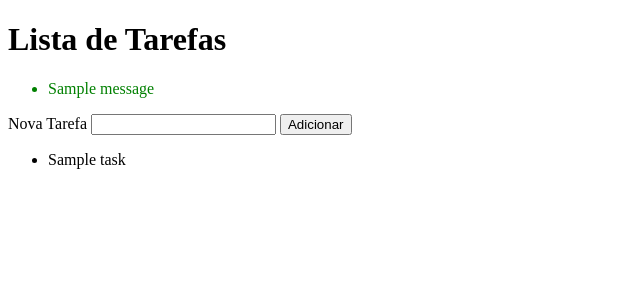
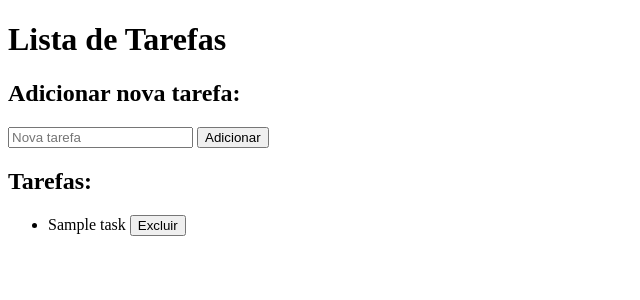
Before and after one commit to Mptp2000/-to-do-list, a Flask app: page / in a window 1280 px wide. Shown: the top 300 px of the page, without its empty margins (0-640 px from the left). Run offline with Flask 3, Linux system fonts and the light colour scheme; tables that the repository leaves empty hold one stand-in row (values such as "Sample post"); one stand-in notice (Sample message) is shown.

Commit message:
Index.html atualizado, adicionado botão de excluir tarefas, adicionado flash de sucess e danger.

```diff
--- a/app.py
+++ b/app.py
@@ -1,42 +1,51 @@
-from flask import Flask, render_template, redirect,request,url_for, flash
+from flask import Flask, render_template, redirect, request, url_for, flash
 from database import db
 from models.Task import Task
 
 
-
-app = Flask (__name__)
-app.config['SQLALCHEMY_DATABASE_URI'] = 'sqlite:///tasks.db'
+app = Flask(__name__)
+app.config['SQLALCHEMY_DATABASE_URI'] = 'sqlite:///tasks.db'  # Certifique-se de que o nome do arquivo do banco de dados é 'tasks.db'
 app.config['SQLALCHEMY_TRACK_MODIFICATIONS'] = False
 app.config['SECRET_KEY'] = 'chavesecreta1'
 
 db.init_app(app)
 
-@app.before_request
-def create_tables():
+# Criação das tabelas ao rodar a aplicação
+with app.app_context():
     db.create_all()
 
-
-
-@app.route('/') #Rota principal para exibir tarefas
+# Rota principal para exibir tarefas
+@app.route('/')
 def index():
-    tasks = Task.query.all()
+    tasks = Task.query.all()  # Carrega todas as tarefas do banco
     return render_template('index.html', tasks=tasks)
 
-
-@app.route('/add', methods = ['POST'])
+# Rota para adicionar uma nova tarefa
+@app.route('/add_task', methods=['POST'])
 def add_task():
-    title = request.form.get('title')
+    title = request.form.get('title')  # Obtém o título da tarefa
     if not title:
-        flash('O titulo da tarefa é obrigatório!', 'error')
+        flash('O título da tarefa é obrigatório!', 'error')  # Exibe um erro se o título não for fornecido
         return redirect(url_for('index'))
 
-    new_task = Task(title=title)
-    db.session.add(new_task)
-    db.session.commit()
-    flash('Tarefa adicionada com sucesso', 'success')
-    return redirect(url_for('index'))
+    new_task = Task(title=title)  # Cria uma nova tarefa
+    db.session.add(new_task)  # Adiciona a nova tarefa ao banco
+    db.session.commit()  # Confirma a transação
+    flash('Tarefa adicionada com sucesso!', 'success')  # Exibe uma mensagem de sucesso
+    return redirect(url_for('index'))  # Redireciona para a página principal
 
+# Rota para excluir uma tarefa
+@app.route('/delete/<int:task_id>', methods=['POST'])
+def delete_task(task_id):
+    task = Task.query.get(task_id)  # Encontra a tarefa pelo ID
+    if task:
+        db.session.delete(task)  # Deleta a tarefa
+        db.session.commit()  # Confirma a transação
+        flash('Tarefa excluída com sucesso!', 'success')  # Exibe mensagem de sucesso
+    else:
+        flash('Tarefa não encontrada.', 'error')  # Caso não encontre a tarefa
+    return redirect(url_for('index'))  # Redireciona para a página principal
 
 
 if __name__ == '__main__':
-    app.run (debug=True)
+    app.run(debug=True)
--- a/models/Task.py
+++ b/models/Task.py
@@ -2,7 +2,7 @@ from database import db
 
 class Task(db.Model):
     id = db.Column(db.Integer, primary_key=True)
-    title = db.Column(db.String(120), nullable=False)
+    title = db.Column(db.String(120), nullable=False)  # Alterado para 'title'
 
     def __repr__(self):
         return f'<Task {self.title}>'
--- a/templates/index.html
+++ b/templates/index.html
@@ -4,37 +4,35 @@
     <meta charset="UTF-8">
     <meta name="viewport" content="width=device-width, initial-scale=1.0">
     <title>Lista de Tarefas</title>
+    <link rel="stylesheet" href="{{ url_for('static', filename='style.css') }}">
 </head>
 <body>
+    <div class="container">
+        <header>
             <h1>Lista de Tarefas</h1>
+        </header>
 
-    <!-- Exibir Mensagens -->
-    {% with messages = get_flashed_messages(with_categories=true) %}
-    {% if messages %}
-        <ul>
-            {% for category, message in messages %}
-            <li style="color: {% if category == 'error' %}red{% else %}green{% endif %};">
-                {{ message }}
-            </li>
-            {% endfor %}
-        </ul>
-    {% endif %}
-    {% endwith %}
-
-    <!-- Formulário para adicionar tarefas -->
+        <main>
+            <h2>Adicionar nova tarefa:</h2>
             <form action="{{ url_for('add_task') }}" method="POST">
-        <label for="title">Nova Tarefa</label>
-        <input type="text" name="title" id="title" required>
-        <button type="submit">Adicionar</button>
+                <input type="text" name="title" placeholder="Nova tarefa" required>
+                <button type="submit" class="btn btn-primary">Adicionar</button>
             </form>
 
-    <!-- Lista de tarefas -->
-    <ul>
+            <h2>Tarefas:</h2>
+            <ul class="task-list">
                 {% for task in tasks %}
-            <li>{{ task.title }}</li>
+                    <li class="task-item">
+                        <span>{{ task.title }}</span>
+                        <form action="{{ url_for('delete_task', task_id=task.id) }}" method="POST" style="display:inline;">
+                            <button type="submit" class="btn btn-danger">Excluir</button>
+                        </form>
+                    </li>
                 {% else %}
                     <li>Nenhuma tarefa encontrada.</li>
                 {% endfor %}
             </ul>
+        </main>
+    </div>
 </body>
 </html>
```
Also changed, not shown: instance/name.db (added), instance/tasks.db. Lines whose indentation alone changed are shown as unchanged.
